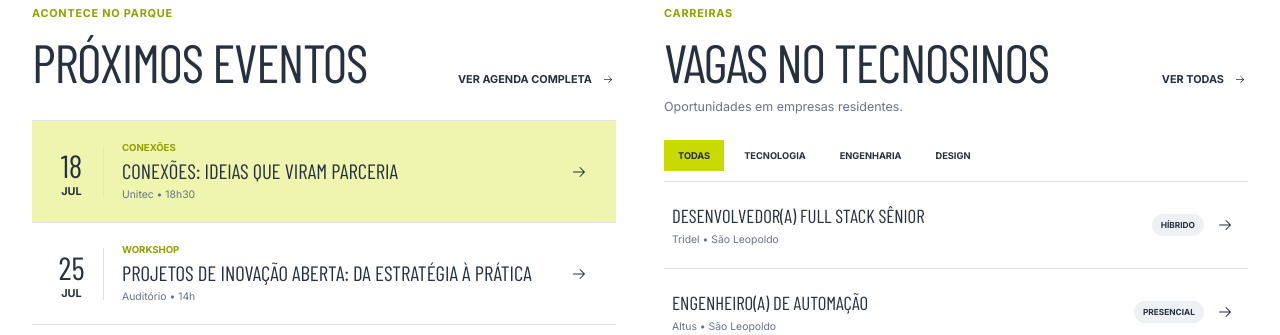
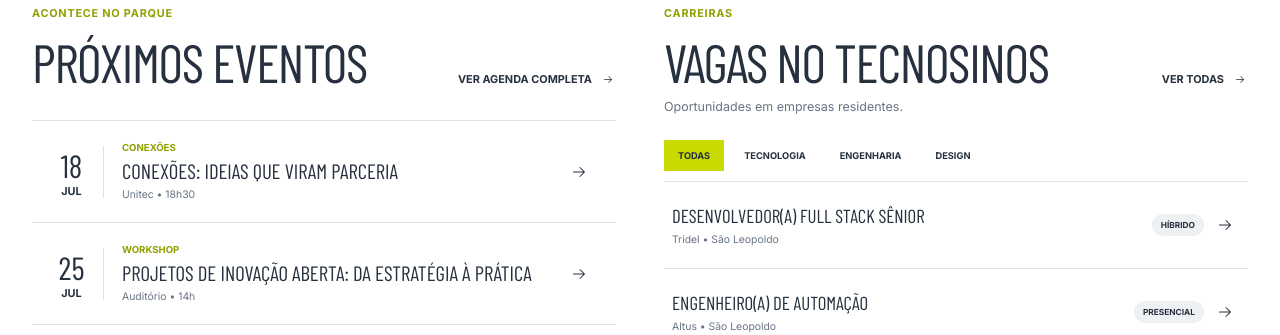
Before and after one commit to adrneas/tecnosinos-redesign, a React (Vite) app: page / in a window 1280 px wide. Shown: the part 5800-6135 px from the top of the page. Built offline with nearby package versions, Linux system fonts and the light colour scheme.

Commit message:
Refine card highlights and article typography

```diff
--- a/src/App.jsx
+++ b/src/App.jsx
@@ -856,7 +856,7 @@ export function App() {
           <div className="container split-grid" data-reveal>
             <div>
               <div className="block-heading"><SectionTitle eyebrow="Acontece no parque">Próximos eventos</SectionTitle><a href="#contato">Ver agenda completa <ArrowRight /></a></div>
-              <div className="event-list">{events.map((event, index) => <a className={`event ${index === 0 ? "is-highlighted" : ""}`} href="#contato" key={event.title}><time><b>{event.day}</b><span>{event.month}</span></time><span><small>{event.type}</small><strong>{event.title}</strong><em>{event.meta}</em></span><ArrowRight /></a>)}</div>
+              <div className="event-list">{events.map((event) => <a className="event" href="#contato" key={event.title}><time><b>{event.day}</b><span>{event.month}</span></time><span><small>{event.type}</small><strong>{event.title}</strong><em>{event.meta}</em></span><ArrowRight /></a>)}</div>
             </div>
             <div>
               <div className="block-heading"><SectionTitle eyebrow="Carreiras">Vagas no Tecnosinos</SectionTitle><a href="/vagas" onClick={(event) => handleRoute(event, "/vagas")}>Ver todas <ArrowRight /></a></div>
--- a/src/InternalPages.jsx
+++ b/src/InternalPages.jsx
@@ -734,8 +734,8 @@ export function StudyVisitPage({ onRoute }) {
           <p>Encontre o caminho que combina com seu grupo, sua escola ou sua curiosidade.</p>
         </div>
         <div className="study-path-grid">
-          {studyPaths.map(({ icon: Icon, eyebrow, title, text, href, action }, index) => (
-            <a className={index === 0 ? "is-featured" : ""} href={href} onClick={href.startsWith("/") ? (event) => onRoute(event, href) : undefined} key={title}>
+          {studyPaths.map(({ icon: Icon, eyebrow, title, text, href, action }) => (
+            <a href={href} onClick={href.startsWith("/") ? (event) => onRoute(event, href) : undefined} key={title}>
               <small>{eyebrow}</small>
               <Icon />
               <h3>{title}</h3>
--- a/src/styles.css
+++ b/src/styles.css
@@ -217,7 +217,7 @@ img { display: block; max-width: 100%; }
 .block-heading .section-heading h2 { font-size: clamp(3rem, 4.2vw, 4.6rem); }
 .event-list, .job-list { margin-top: 34px; border-top: 1px solid var(--line); }
 .event { min-height: 102px; display: grid; grid-template-columns: 64px 1fr 28px; align-items: center; gap: 18px; padding: 16px 18px 16px 8px; border-bottom: 1px solid var(--line); transition: background .2s ease; }
-.event.is-highlighted, .event:hover { background: var(--lime-soft); }
+.event:hover { background: var(--lime-soft); }
 .event time { display: grid; justify-items: center; border-right: 1px solid var(--line); }
 .event time b { font-family: var(--font-display); font-size: 2rem; }
 .event time span { font-size: .68rem; font-weight: 800; }
@@ -339,7 +339,7 @@ img { display: block; max-width: 100%; }
 .article-header .breadcrumb { margin-bottom: 56px; }
 .article-header__meta { display: flex; gap: 19px; color: var(--muted); font-size: .64rem; font-weight: 650; text-transform: uppercase; }
 .article-header__meta > span:first-child { color: #829000; font-weight: 800; letter-spacing: .055em; }
-.article-header h1 { max-width: 1000px; margin: 23px 0 30px; font-family: var(--font-display); font-size: clamp(4.3rem, 7.6vw, 7.4rem); font-weight: 600; line-height: .88; letter-spacing: -.03em; text-transform: uppercase; color: var(--ink); }
+.article-header h1 { max-width: 1000px; margin: 23px 0 30px; font-family: var(--font-display); font-size: clamp(2.15rem, 3.8vw, 3.7rem); font-weight: 600; line-height: .88; letter-spacing: -.03em; text-transform: uppercase; color: var(--ink); }
 .article-lead { max-width: 810px; margin: 0; color: #525e70; font-family: var(--font-display); font-size: clamp(1.35rem, 2.1vw, 1.85rem); font-weight: 500; line-height: 1.28; }
 .article-byline { margin-top: 36px; display: flex; gap: 30px; color: var(--muted); font-size: .65rem; }
 .article-share { display: flex; align-items: center; gap: 9px; }
@@ -637,7 +637,6 @@ img { display: block; max-width: 100%; }
 .study-paths { padding: clamp(100px, 11vw, 158px) 0; }
 .study-path-grid { margin-top: 54px; display: grid; grid-template-columns: repeat(3, 1fr); gap: 16px; }
 .study-path-grid > a { min-height: 470px; padding: 30px; display: flex; flex-direction: column; border: 1px solid var(--line); border-radius: 6px; background: white; transition: transform .22s ease, border-color .22s ease, box-shadow .22s ease; }
-.study-path-grid > a.is-featured { border-color: var(--lime); background: var(--lime-soft); }
 .study-path-grid > a:hover { transform: translateY(-5px); border-color: #bdc83c; box-shadow: 0 18px 42px rgba(6,26,58,.09); }
 .study-path-grid small { color: #7f8c00; font-size: .56rem; font-weight: 800; text-transform: uppercase; }
 .study-path-grid > a > svg { width: 54px; height: 54px; margin-top: 54px; color: var(--navy); }
@@ -818,7 +817,7 @@ img { display: block; max-width: 100%; }
   .article-header { padding: 48px 0 70px; }
   .article-header__inner { width: min(calc(100% - 36px), 1050px); }
   .article-header .breadcrumb { margin-bottom: 40px; }
-  .article-header h1 { margin-top: 19px; font-size: clamp(3.55rem, 16vw, 4.7rem); }
+  .article-header h1 { margin-top: 19px; font-size: clamp(1.775rem, 8vw, 2.35rem); }
   .article-lead { font-size: 1.25rem; }
   .article-byline { align-items: flex-start; flex-direction: column; gap: 8px; }
   .article-cover { width: min(calc(100% - 36px), 1188px); padding-top: 36px; }
```
Also changed, not shown: 1 other file (tests, documents, lock files or other folders).
